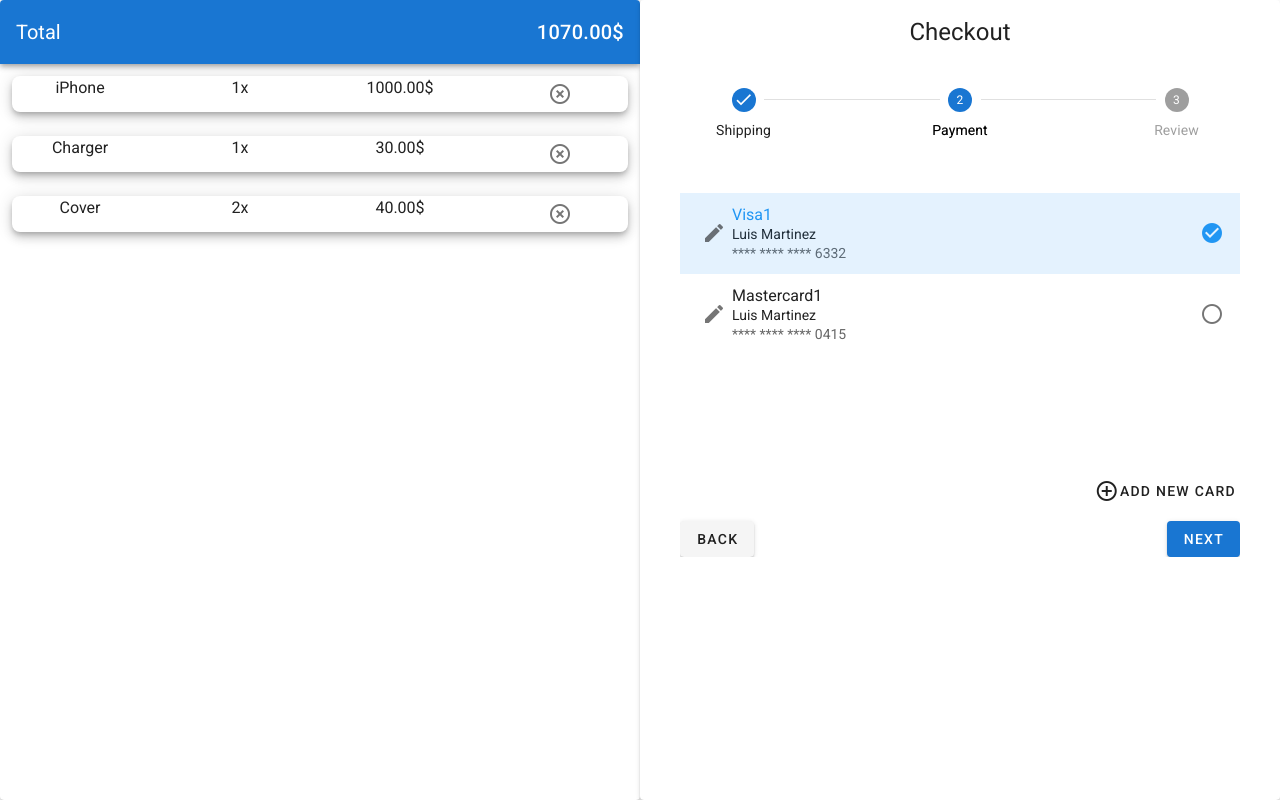
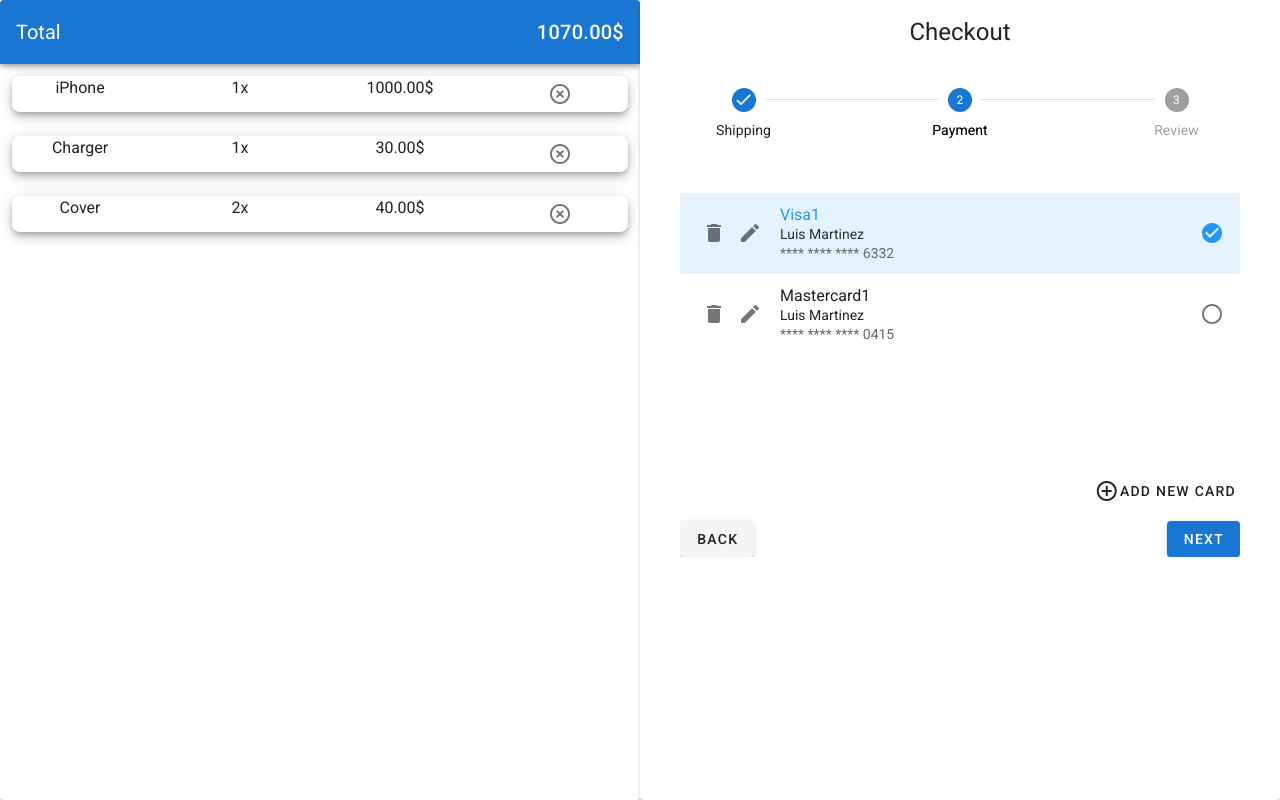
Before and after one commit to luisdpmartinez/Front-End-Developer-Exercise, a Vue app: page / in a window 1280 px wide. Built offline with nearby package versions, Linux system fonts and the light colour scheme.

Commit message:
added delete card button

```diff
--- a/src/components/CheckoutForm.vue
+++ b/src/components/CheckoutForm.vue
@@ -13,6 +13,11 @@
     >{{steps[currentStep-1]}}</div>
     <v-stepper-items>
       <v-stepper-content step="1">
+        <v-row>
+          <v-spacer/>
+          <p>Todo</p>
+        <v-spacer/>
+        </v-row>
         <v-form ref="shipping">
           <v-row>
             <v-col class="text-right">
@@ -24,13 +29,18 @@
 
       <v-stepper-content step="2">
         <v-list two-line height="300px" style="overflow-y:scroll;">
-          <v-list-item-group v-model="selected" mandatory active-class="blue--text">
+          <v-list-item-group v-model="selected" active-class="blue--text">
             <template v-for="c in cards">
               <v-list-item :key="c.id">
                 <template v-slot:default="{ active }">
+                  <div class="mr-3">
+                    <v-btn icon @click.stop="deleteCard(c.id)">
+                    <v-icon>mdi-delete</v-icon>
+                  </v-btn>
                   <v-btn icon @click.stop="editCard(c)">
                     <v-icon>mdi-pencil</v-icon>
                   </v-btn>
+                  </div>
                   <v-list-item-content>
                     <v-list-item-title v-text="c.id"></v-list-item-title>
                     <v-list-item-subtitle class="text--primary" v-text="c.holder"></v-list-item-subtitle>
@@ -56,7 +66,7 @@
             <v-btn @click="currentStep -= 1">Back</v-btn>
           </v-col>
           <v-col class="text-right">
-            <v-btn @click="currentStep += 1" color="primary">Next</v-btn>
+            <v-btn :disabled="this.cards.length<1 || typeof selected === 'undefined'" @click="currentStep += 1" color="primary">Next</v-btn>
           </v-col>
         </v-row>
 
@@ -73,7 +83,7 @@
 
       <v-stepper-content step="3">
         <v-container>
-          <v-card color="#000080" dark max-width="300" class="mx-auto">
+          <v-card color="#000080" dark max-width="300" class="mx-auto" v-if="typeof selected !== 'undefined'">
             <v-card-title>
               <v-icon large left>mdi-credit-card</v-icon>
               <span class="title">{{this.cards[this.selected].id}}</span>
@@ -139,6 +149,23 @@ export default {
     steps: ["Shipping", "Payment", "Review"],
   }),
   methods: {
+    getIndex(id){
+      for (let index = 0; index < this.cards.length; index++) {
+        if (this.cards[index].id === id){
+          return index
+        }
+      }
+      // not found, need to handle better
+      return -1
+    },
+    deleteCard(id){
+      if (confirm('Are you sure you want to delete this card?')) {
+        if (this.cards.length===1) {
+          this.selected=undefined
+        }
+        this.cards.splice(this.getIndex(id), 1);
+      }
+    },
     editCard(card) {
       this.cardToEdit = card;
       this.dialog = true;
@@ -148,11 +175,7 @@ export default {
       this.dialog = false;
     },
     saveCard(card,id) {
-      for (let index = 0; index < this.cards.length; index++) {
-        if (this.cards[index].id === id){
-          this.cards[index]=card
-        }
-      }
+      this.cards[this.getIndex(id)]=card
       this.dialog = false;
     },
   },
```
